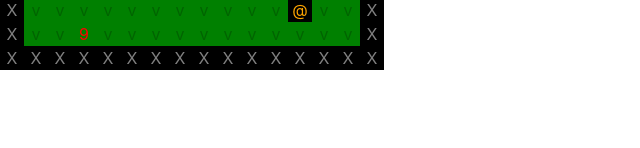
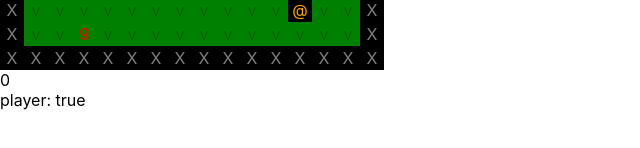
Before and after one commit to licebeam/react-rogue, a React (Create React App) app: page / in a window 1280 px wide. Shown: the part 314-462 px from the top of the page, without its empty margins (0-640 px from the left). Built offline with nearby package versions, Linux system fonts and the light colour scheme.

Commit message:
adds debug displays

```diff
--- a/src/App.jsx
+++ b/src/App.jsx
@@ -13,6 +13,9 @@ class App extends Component {
     allRooms: [],
     allEntities: [],
     loading: false,
+    currentTurn: 0,
+    playerTurn: true,
+    othersTurn: false,
   }
 
   //ADDS TILES AND ADDS EVENT LISTENERS FOR KEYS
@@ -77,18 +80,25 @@ class App extends Component {
     let Player = allEntities.find(ent => ent.entity.type === 'player')
     if (event.key === 'ArrowUp') {
       this.setState({ editEntities: changePlayerPosition(Player, allEntities, -(MAX_WORLD_WIDTH), currentRoom.room, currentRoomId) })
+      this.updateTurn()
     }
     if (event.key === 'ArrowDown') {
       this.setState({ editEntities: changePlayerPosition(Player, allEntities, MAX_WORLD_WIDTH, currentRoom.room, currentRoomId) })
+      this.updateTurn()
     }
     if (event.key === 'ArrowRight') {
       this.setState({ editEntities: changePlayerPosition(Player, allEntities, 1, currentRoom.room, currentRoomId) })
+      this.updateTurn()
     }
     if (event.key === 'ArrowLeft') {
       this.setState({ editEntities: changePlayerPosition(Player, allEntities, -1, currentRoom.room, currentRoomId) })
+      this.updateTurn()
     }
+
   }
-
+  updateTurn = () => {
+    this.setState({ playerTurn: !this.state.playerTurn, currentTurn: this.state.currentTurn + 1 })
+  }
   entityGenerator = (curRoom, roomId) => {
     const entities = curRoom.map(t => {
       let randomEntity = Math.floor(Math.random() * (entityTypes.length)) + 0;
@@ -128,7 +138,7 @@ class App extends Component {
 
   //RENDERS TILES AND ENTITIES
   render() {
-    const { currentRoom } = this.state;
+    const { currentRoom, currentTurn, playerTurn } = this.state;
     return (
       <div className="App" >
         <TileContainer className='tiles'>
@@ -166,6 +176,8 @@ class App extends Component {
             }
           }) : null}
         </TileContainer>
+        <div>{currentTurn}</div>
+        <div>player: {playerTurn.toString()}</div>
       </div >
     );
   }
```
